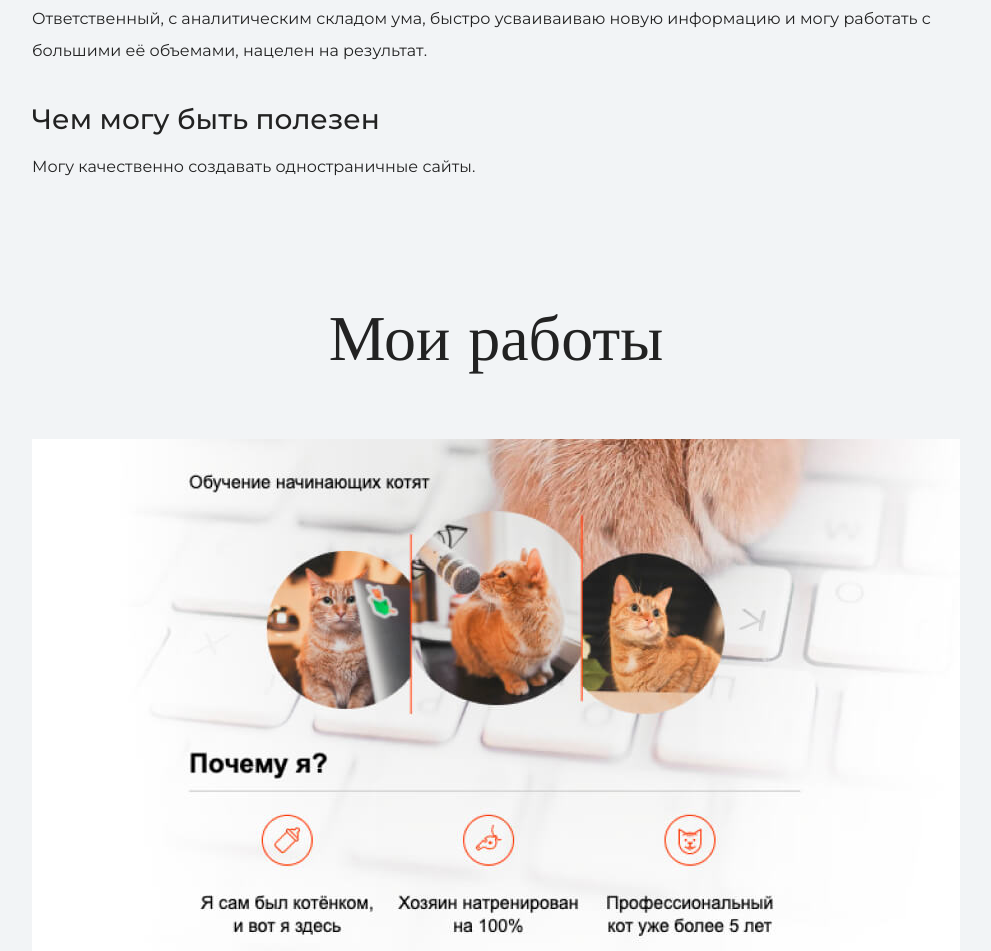
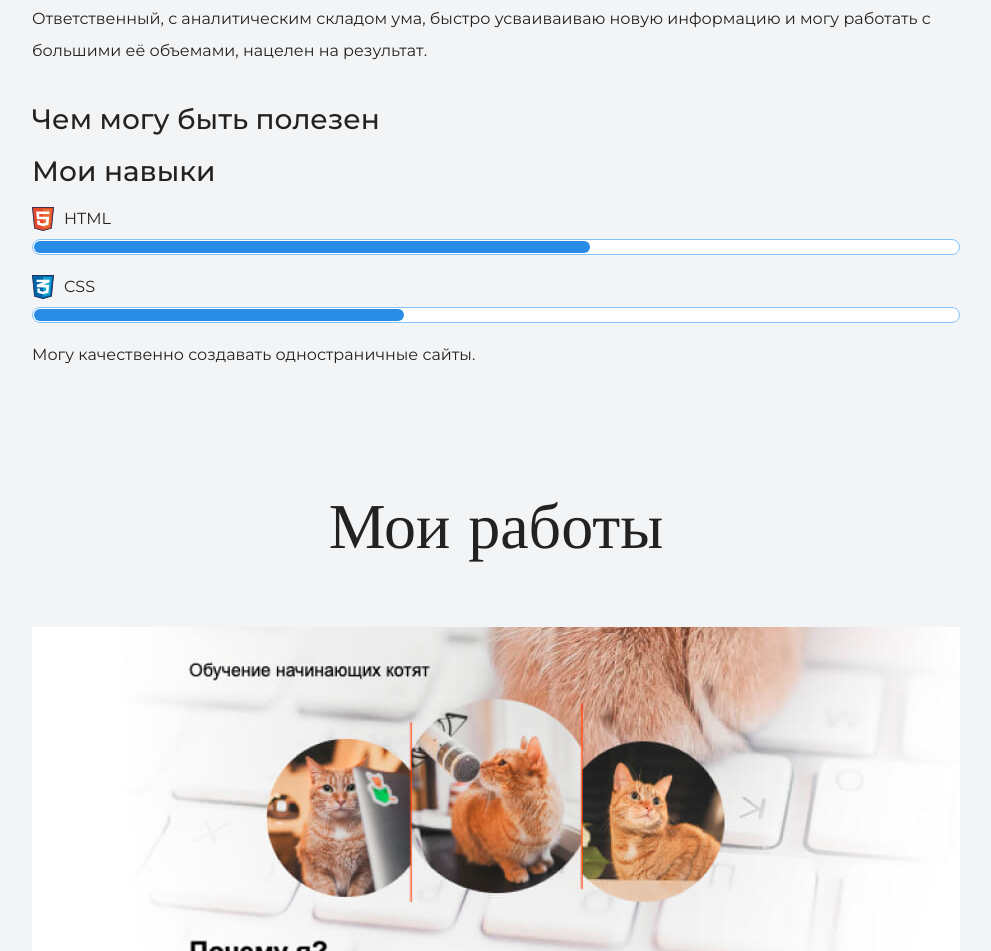
Before and after one commit to Pancher07/my-site, a plain HTML site: page index.html in a window 1280 px wide. Shown: the part 1800-2751 px from the top of the page, without its empty margins (144-1135 px from the left). Drawn offline with nearby package versions, Linux system fonts and the light colour scheme.

Commit message:
Информативно обновляет сайт

```diff
--- a/index.html
+++ b/index.html
@@ -31,6 +31,16 @@
       <h3>Пара слов о себе</h3>
       <p>Ответственный, с аналитическим складом ума, быстро усваиваиваю новую информацию и могу работать с большими её объемами, нацелен на результат.</p>
       <h3>Чем могу быть полезен</h3>
+      <div class="skills">
+        <h3>Мои навыки</h3>
+        <dl class="skills-list">
+          <dt class="skill-html">HTML</dt>
+            <dd class="level"><div style="width: 60%;">60%</div></dd>
+            <dt class="skill-css">CSS</dt>
+            <dd class="level"><div style="width: 40%;">40%</div></dd>
+        </dl>
+      </div>
+      <!--Не забудьте изменить процент владения технологиями, когда научитесь чему-то новому-->
       <p>Могу качественно создавать одностраничные сайты.</p>
     </div>
     </section>
```
